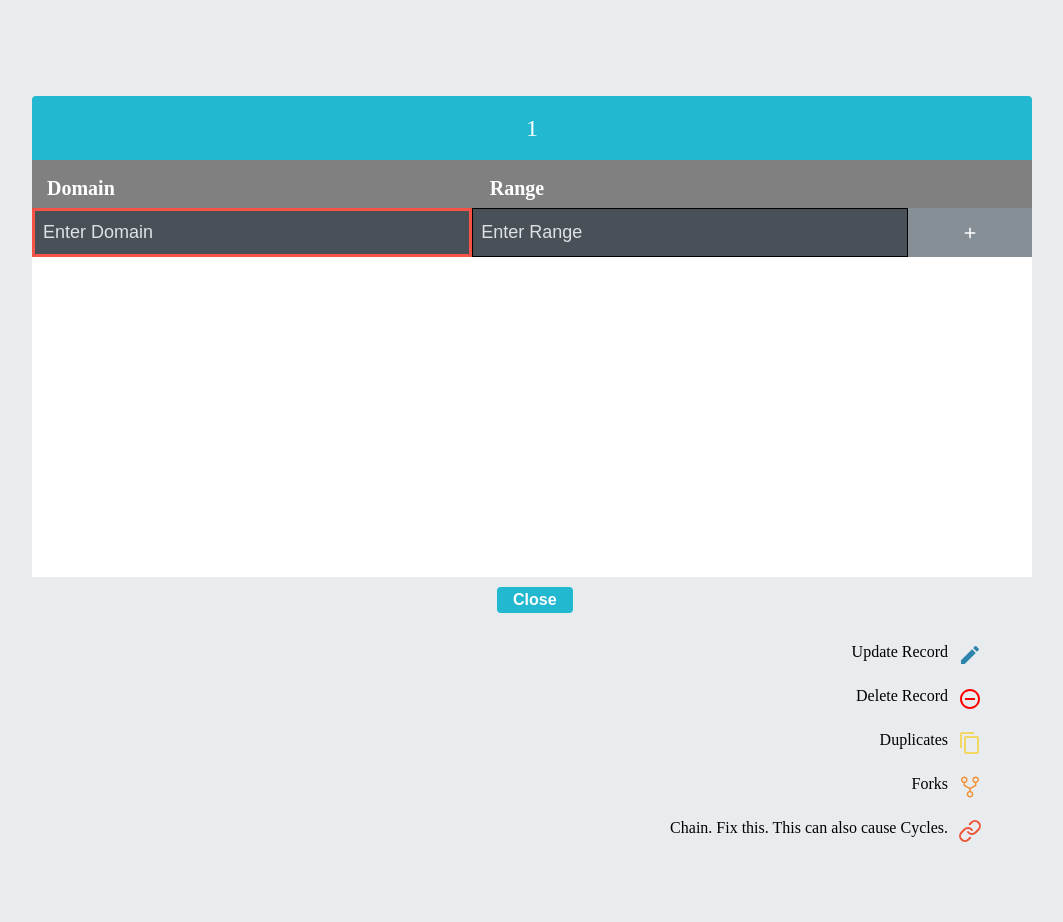
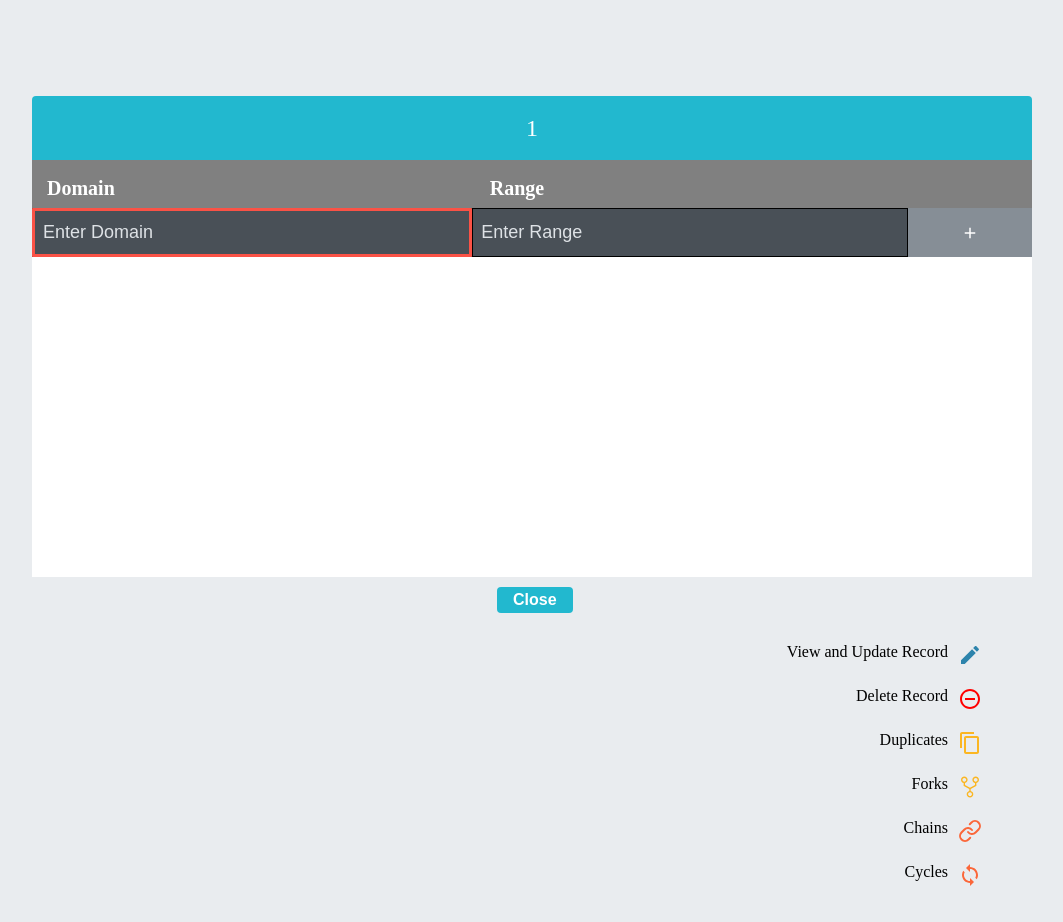
Before and after one commit to jeon7/dictionary-management, a React (Create React App) app: page /edit/1 in a window 1280 px wide. Shown: the top 922 px of the page, without its empty margins (108-1171 px from the left). Before the commit the page ends 893 px from the top, so only its background shows below. Built offline with nearby package versions, Linux system fonts and the light colour scheme.

Commit message:
before cycles warning fix

```diff
--- a/src/components/edit/RecordsTemplate.js
+++ b/src/components/edit/RecordsTemplate.js
@@ -1,7 +1,7 @@
 import React from 'react';
 import styled from 'styled-components';
 import { Link } from 'react-router-dom';
-import { MdContentCopy, MdModeEdit, MdRemoveCircleOutline } from 'react-icons/md';
+import { MdContentCopy, MdModeEdit, MdRemoveCircleOutline, MdSync } from 'react-icons/md';
 import { FiLink } from 'react-icons/fi';
 import { IoIosGitNetwork } from 'react-icons/io';
 
@@ -61,21 +61,28 @@ const DuplicatesWarning = styled.div`
   padding-left: 10px;
   display: flex;
   font-size: 1.5rem;
-  color: #f2d666;
+  color: #FBB622;
 `;
 
 const ForksWarning = styled.div`
   padding-left: 10px;
   display: flex;
   font-size: 1.5rem;
-  color: #f18e2f;
+  color: #FBB622;
 `;
 
 const ChainWarning = styled.div`
   padding-left: 10px;
   display: flex;
   font-size: 1.5rem;
-  color: #ec5538;
+  color: #FB673A;
+`;
+
+const CyclesWarning = styled.div`
+  padding-left: 10px;
+  display: flex;
+  font-size: 1.5rem;
+  color: #FB673A;
 `;
 
 const EditBtn = styled.div`
@@ -121,7 +128,7 @@ const RecordsTemplate = ({ selected_dictionary_title, children }) => {
       <Link to='/'><CloseBtn> Close </CloseBtn></Link>
       <IconsDescriptionBlock>
         <IconsDescription>
-          <label> Update Record </label>
+          <label> View and Update Record </label>
           <EditBtn> <MdModeEdit /> </EditBtn>
         </IconsDescription>
         <IconsDescription>
@@ -137,10 +144,15 @@ const RecordsTemplate = ({ selected_dictionary_title, children }) => {
           <ForksWarning> <IoIosGitNetwork /> </ForksWarning>
         </IconsDescription>
         <IconsDescription>
-          <label> Chain. Fix this. This can also cause Cycles. </label>
+          <label> Chains   </label>
           <ChainWarning> <FiLink /> </ChainWarning>
         </IconsDescription>
+        <IconsDescription>
+          <label> Cycles   </label>
+          <CyclesWarning> <MdSync /> </CyclesWarning>
+        </IconsDescription>
       </IconsDescriptionBlock>
+
     </RecordsTemplateBlock>
   );
 };
```
